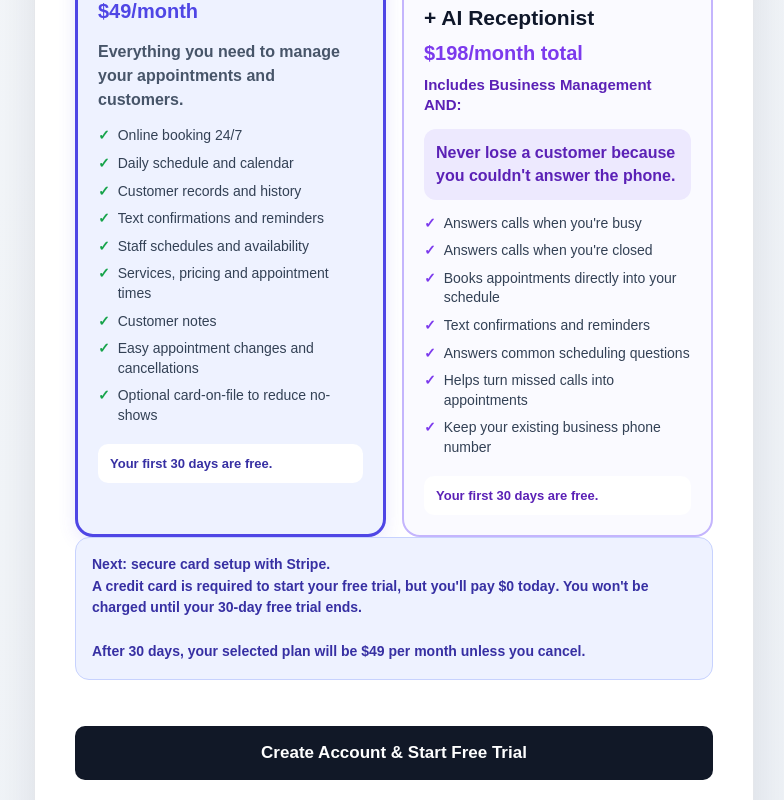
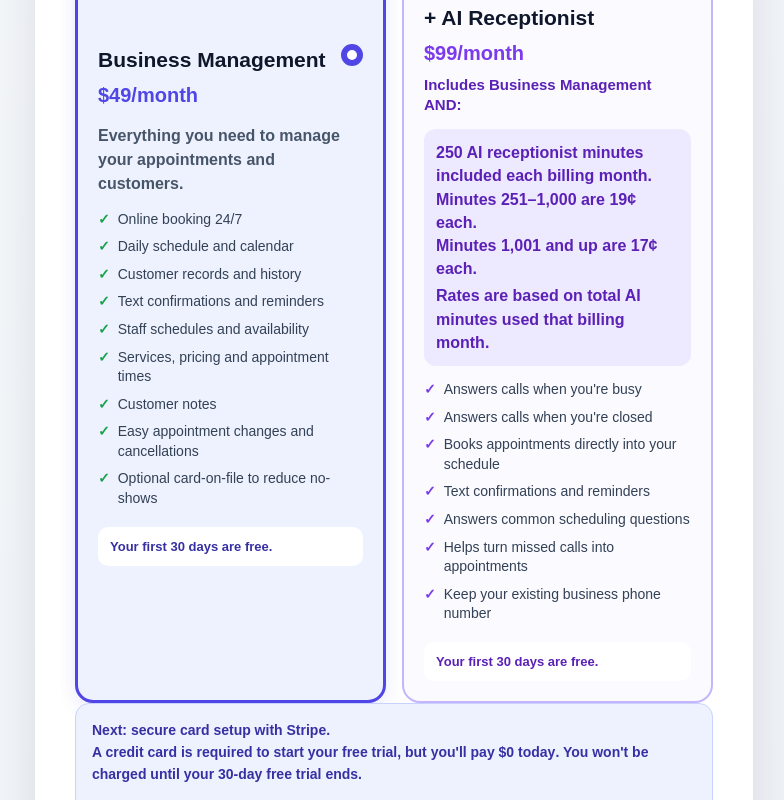
Before and after one commit to jonathandschreiber-commits/chairtime, a Next.js app in the folder frontend/: page /signup in a window 1280 px wide. Shown: the part 1580-2380 px from the top of the page, without its empty margins (246-1030 px from the left). Built offline with nearby package versions, Linux system fonts and the light colour scheme.

Commit message:
Preview the new DayTello AI signup pricing

```diff
--- a/frontend/app/signup/page.js
+++ b/frontend/app/signup/page.js
@@ -33,8 +33,11 @@ export default function SignupPage() {
   const [loading, setLoading] = useState(false);
   const [error, setError] = useState("");
 
+  const pricingPreview = true;
+
   async function handleSubmit(event) {
     event.preventDefault();
+    if (pricingPreview) return;
 
     if (loading) {
       return;
@@ -872,7 +875,7 @@ export default function SignupPage() {
                           color: "#7c3aed",
                         }}
                       >
-                        $198/month total
+                        $99/month
                       </div>
 
                       <div
@@ -916,8 +919,12 @@ export default function SignupPage() {
                       lineHeight: "1.45",
                     }}
                   >
-                    Never lose a customer because you
-                    couldn&apos;t answer the phone.
+                    <div>250 AI receptionist minutes included each billing month.</div>
+                    <div>Minutes 251–1,000 are 19¢ each.</div>
+                    <div>Minutes 1,001 and up are 17¢ each.</div>
+                    <div style={{ marginTop: "4px", fontWeight: 650 }}>
+                      Rates are based on total AI minutes used that billing month.
+                    </div>
                   </div>
 
                   <div
@@ -995,7 +1002,7 @@ export default function SignupPage() {
               After 30 days, your selected plan will be{" "}
               <strong>
                 {selectedPlan === "scheduling_ai"
-                  ? "$198 per month"
+                  ? "$99 per month plus any additional AI minutes"
                   : "$49 per month"}
               </strong>{" "}
               unless you cancel.
@@ -1004,11 +1011,13 @@ export default function SignupPage() {
             <button
               className={styles.button}
               type="submit"
-              disabled={loading}
+              disabled={loading || pricingPreview}
             >
-              {loading
-                ? "Opening Secure Checkout..."
-                : "Create Account & Start Free Trial"}
+              {pricingPreview
+                ? "Pricing Preview · Checkout Unavailable"
+                : loading
+                  ? "Opening Secure Checkout..."
+                  : "Create Account & Start Free Trial"}
             </button>
           </form>
 
```
